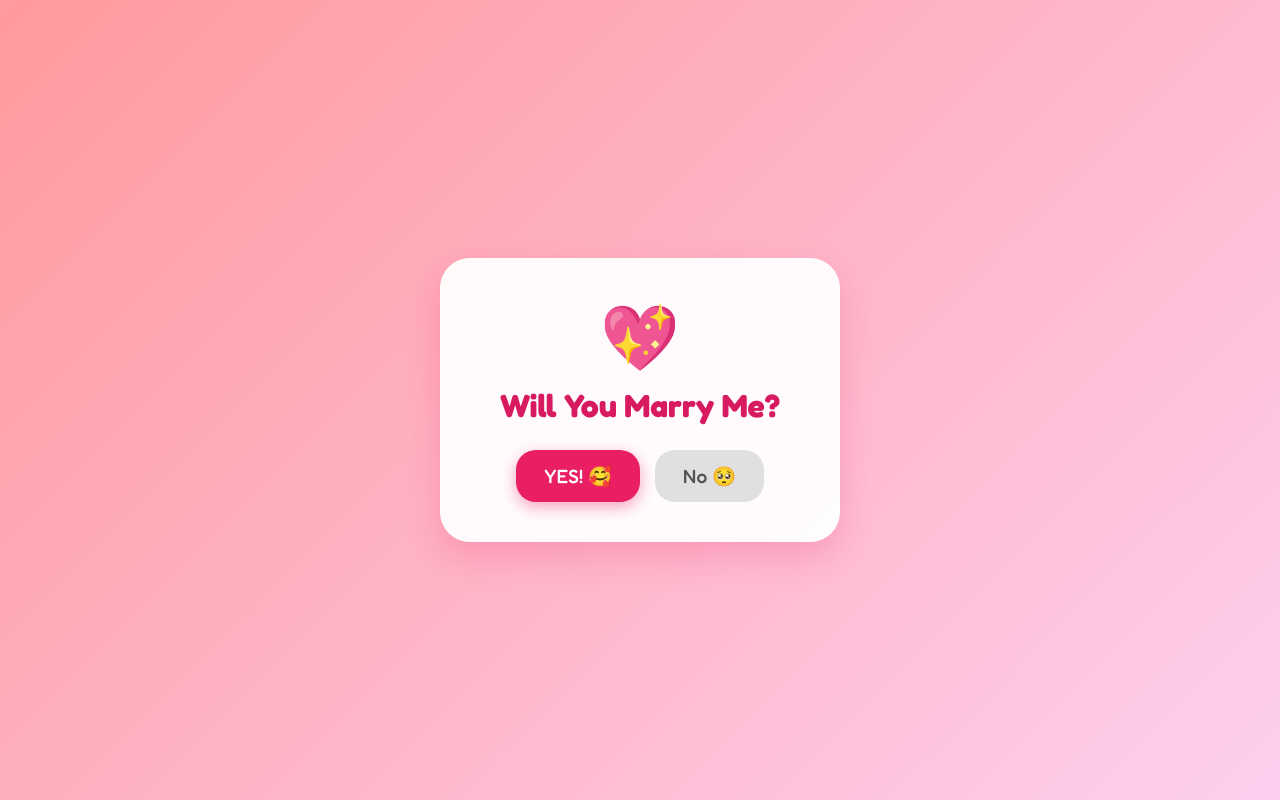
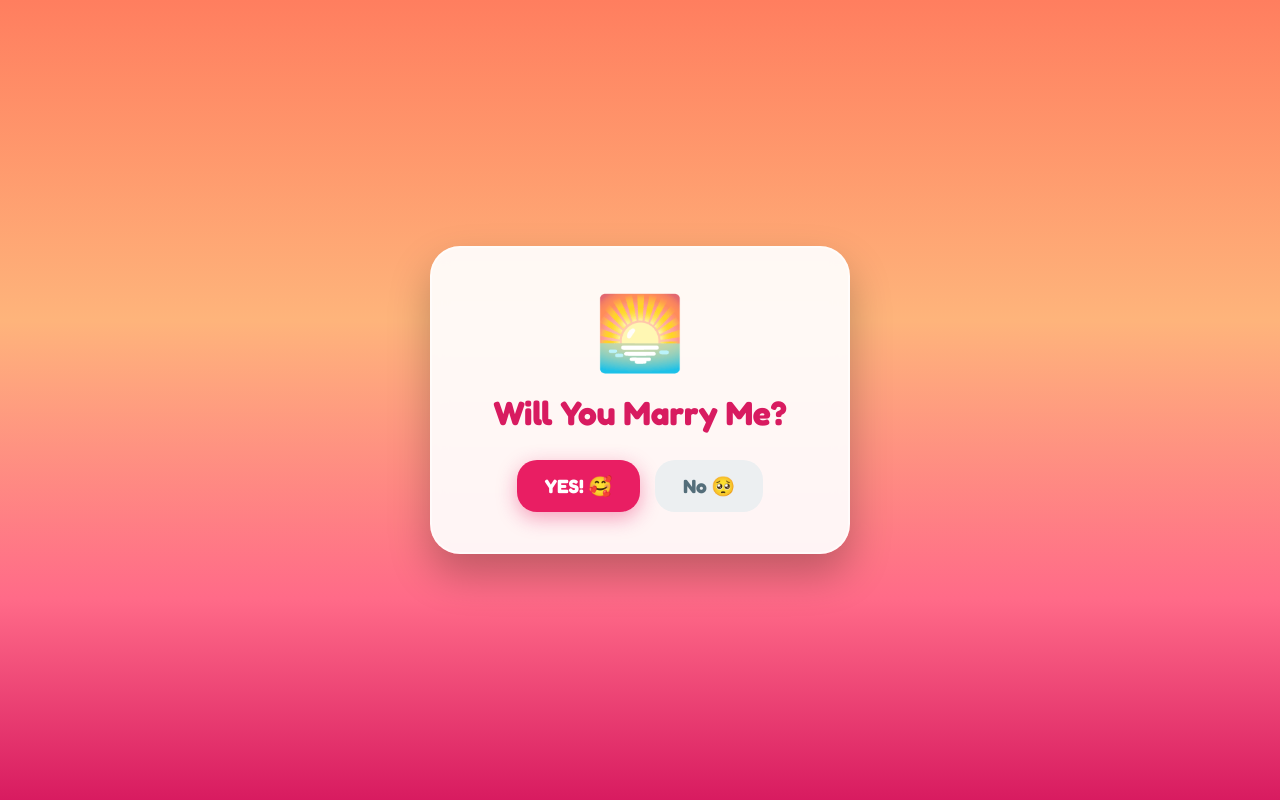
Before and after one commit to loedejb2-sys/MARRY-mE, a plain HTML site: page index.html in a window 1280 px wide. Drawn offline with nearby package versions, Linux system fonts and the light colour scheme.

Commit message:
Update index.html

```diff
--- a/index.html
+++ b/index.html
@@ -7,44 +7,90 @@
   <link href="https://fonts.googleapis.com/css2?family=Fredoka:wght@500;700&display=swap" rel="stylesheet">
   <script src="https://cdn.jsdelivr.net/npm/canvas-confetti@1.6.0/dist/confetti.browser.min.js"></script>
   <style>
-    * { margin: 0; padding: 0; box-sizing: border-box; }
+    * {
+      margin: 0;
+      padding: 0;
+      box-sizing: border-box;
+    }
+
     body {
       font-family: 'Fredoka', sans-serif;
       height: 100vh;
       display: flex;
       justify-content: center;
       align-items: center;
-      background: linear-gradient(135deg, #ff9a9e 0%, #fecfef 100%);
+      background: linear-gradient(180deg, #ff7e5f 0%, #feb47b 40%, #ff6a88 75%, #d81b60 100%);
       text-align: center;
+      overflow: hidden;
     }
+
     .card {
-      background: rgba(255, 255, 255, 0.95);
+      background: rgba(255, 255, 255, 0.92);
+      backdrop-filter: blur(8px);
       padding: 40px 30px;
       border-radius: 30px;
-      box-shadow: 0 15px 35px rgba(233, 30, 99, 0.2);
-      max-width: 400px;
+      box-shadow: 0 20px 40px rgba(0, 0, 0, 0.25);
+      max-width: 420px;
       width: 90%;
+      border: 2px solid rgba(255, 255, 255, 0.5);
     }
-    .emoji { font-size: 4rem; margin-bottom: 10px; }
-    h1 { color: #d81b60; font-size: 2rem; margin-bottom: 25px; }
-    .btn-group { display: flex; gap: 15px; justify-content: center; }
+
+    .emoji {
+      font-size: 4.5rem;
+      margin-bottom: 15px;
+      transition: transform 0.3s ease;
+    }
+
+    h1 {
+      color: #d81b60;
+      font-size: 2.1rem;
+      margin-bottom: 25px;
+      line-height: 1.3;
+    }
+
+    .btn-group {
+      display: flex;
+      gap: 15px;
+      justify-content: center;
+      align-items: center;
+    }
+
     button {
       padding: 14px 28px;
       font-size: 1.2rem;
+      font-weight: 700;
       font-family: 'Fredoka', sans-serif;
       border: none;
       border-radius: 20px;
       cursor: pointer;
-      transition: transform 0.2s;
+      transition: all 0.2s ease;
     }
-    .btn-yes { background: #e91e63; color: white; box-shadow: 0 5px 15px rgba(233, 30, 99, 0.4); }
-    .btn-yes:hover { transform: scale(1.1); }
-    .btn-no { background: #e0e0e0; color: #555; }
+
+    .btn-yes {
+      background: #e91e63;
+      color: white;
+      box-shadow: 0 6px 20px rgba(233, 30, 99, 0.4);
+    }
+
+    .btn-yes:hover {
+      transform: scale(1.08);
+      background: #d81b60;
+    }
+
+    .btn-no {
+      background: #eceff1;
+      color: #546e7a;
+    }
+
+    .btn-no:hover {
+      background: #cfd8dc;
+    }
   </style>
 </head>
 <body>
+
   <div class="card">
-    <div class="emoji" id="emoji">💖</div>
+    <div class="emoji" id="emoji">🌅</div>
     <h1 id="questionText">Will You Marry Me?</h1>
     <div class="btn-group" id="btnGroup">
       <button class="btn-yes" onclick="sendAnswer('YES')">YES! 🥰</button>
@@ -58,27 +104,39 @@
       const question = document.getElementById('questionText');
       const btnGroup = document.getElementById('btnGroup');
 
+      // 1. Send response to Vercel API & Upstash Redis
       try {
         await fetch('/api/response', {
           method: 'POST',
           headers: { 'Content-Type': 'application/json' },
-          body: JSON.stringify({ answer: choice, timestamp: new Date().toLocaleTimeString() })
+          body: JSON.stringify({
+            answer: choice,
+            timestamp: new Date().toLocaleTimeString()
+          })
         });
       } catch (err) {
-        console.log("Server error:", err);
+        console.error("Error sending response:", err);
       }
 
+      // 2. Hide buttons & update page UI
       btnGroup.style.display = 'none';
 
       if (choice === 'YES') {
         emoji.textContent = "🥳💖";
         question.textContent = "YYAYYYY I LOVEEE YOUUUU!";
-        confetti({ particleCount: 150, spread: 80, origin: { y: 0.6 } });
+
+        // Celebratory Confetti Burst
+        confetti({
+          particleCount: 180,
+          spread: 90,
+          origin: { y: 0.6 }
+        });
       } else {
         emoji.textContent = "🥺🤍";
         question.textContent = "I understand, love..";
       }
     }
   </script>
+
 </body>
 </html>
```
